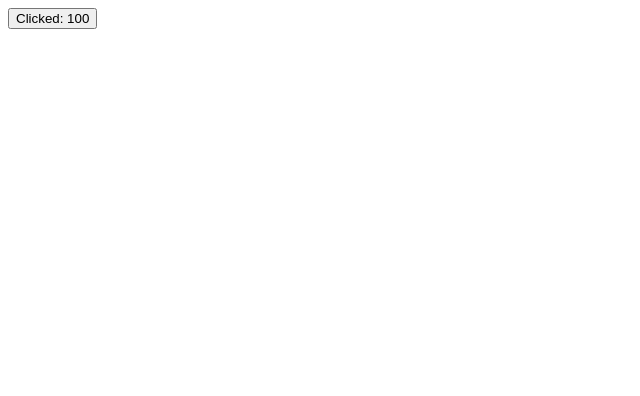
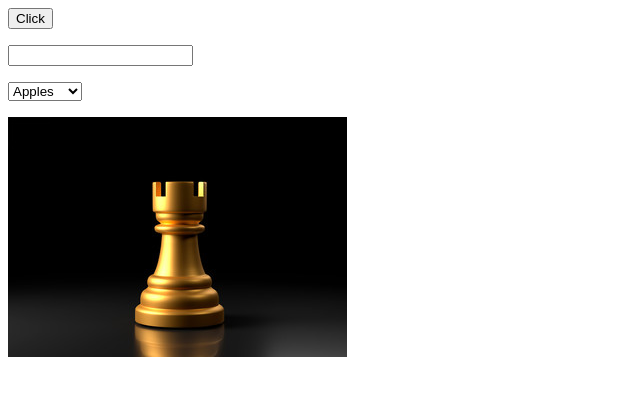
Before and after one commit to faranak-cs/angularjs, an Angular app in the folder hello-world/: page / in a window 1280 px wide. Shown: the top 396 px of the page, without its empty margins (0-640 px from the left). Built offline with nearby package versions, Linux system fonts and the light colour scheme.

Commit message:
property binding

```diff
--- a/hello-world/src/app/app.component.html
+++ b/hello-world/src/app/app.component.html
@@ -1 +1 @@
-<app-clicked-button count="100"></app-clicked-button>
+<app-my-button></app-my-button>
--- a/hello-world/src/app/my-button/my-button.component.html
+++ b/hello-world/src/app/my-button/my-button.component.html
@@ -9,3 +9,7 @@
   <option value="Oranges">Oranges</option>
   <option value="Pears">Pears</option>
 </select>
+<p></p>
+<!-- <img src="assets/chess.jpg" alt="chess image" /> -->
+<!-- instead use property binding -->
+<img [src]="imageURL" />
--- a/hello-world/src/app/my-button/my-button.component.ts
+++ b/hello-world/src/app/my-button/my-button.component.ts
@@ -8,6 +8,8 @@ import { Component } from '@angular/core';
   styleUrl: './my-button.component.css',
 })
 export class MyButtonComponent {
+  imageURL: string = 'assets/chess.jpg';
+
   onClick() {
     console.log('Clicked me');
   }
```
Also changed, not shown: hello-world/src/assets/chess.jpg (added).
